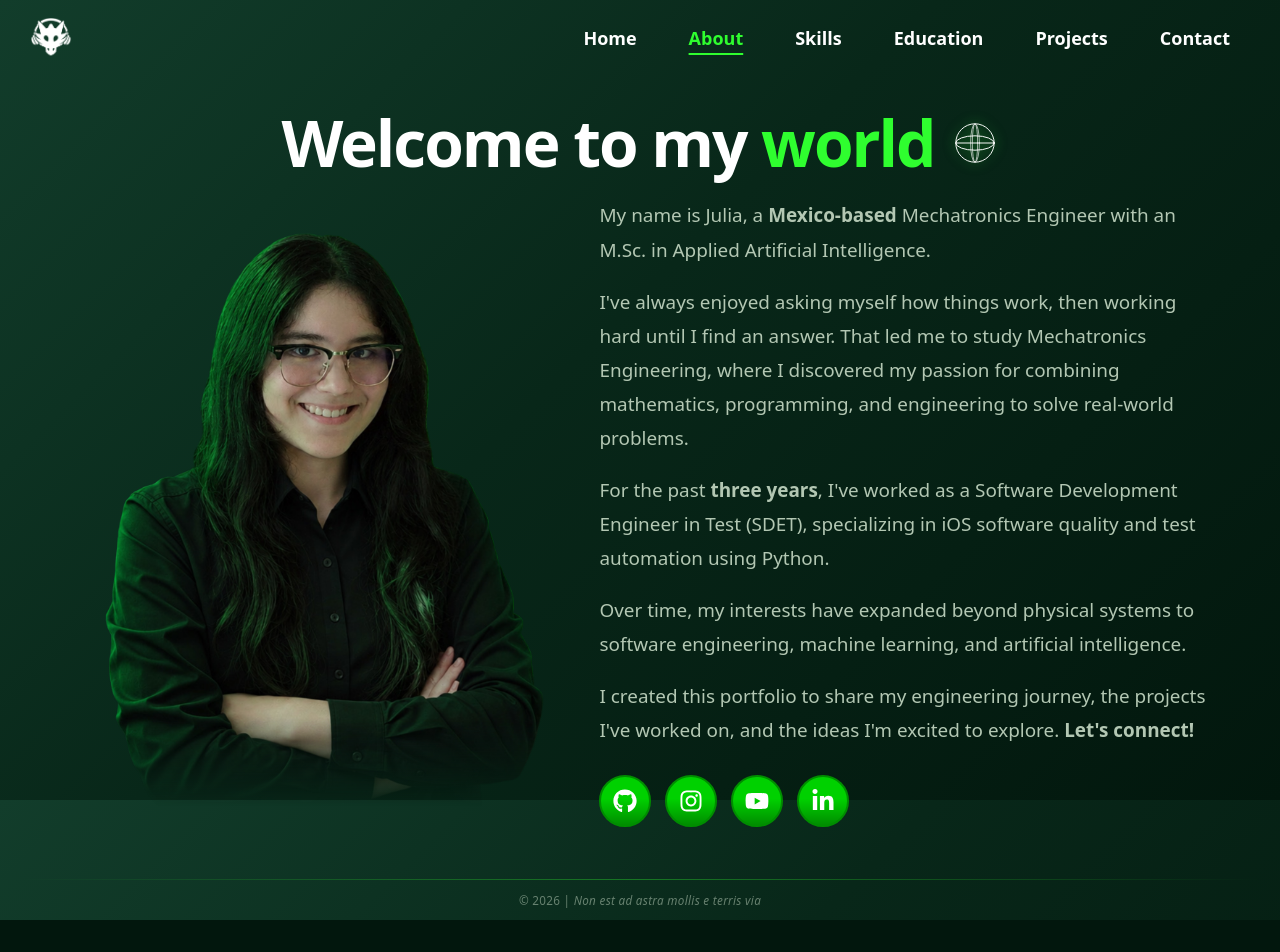
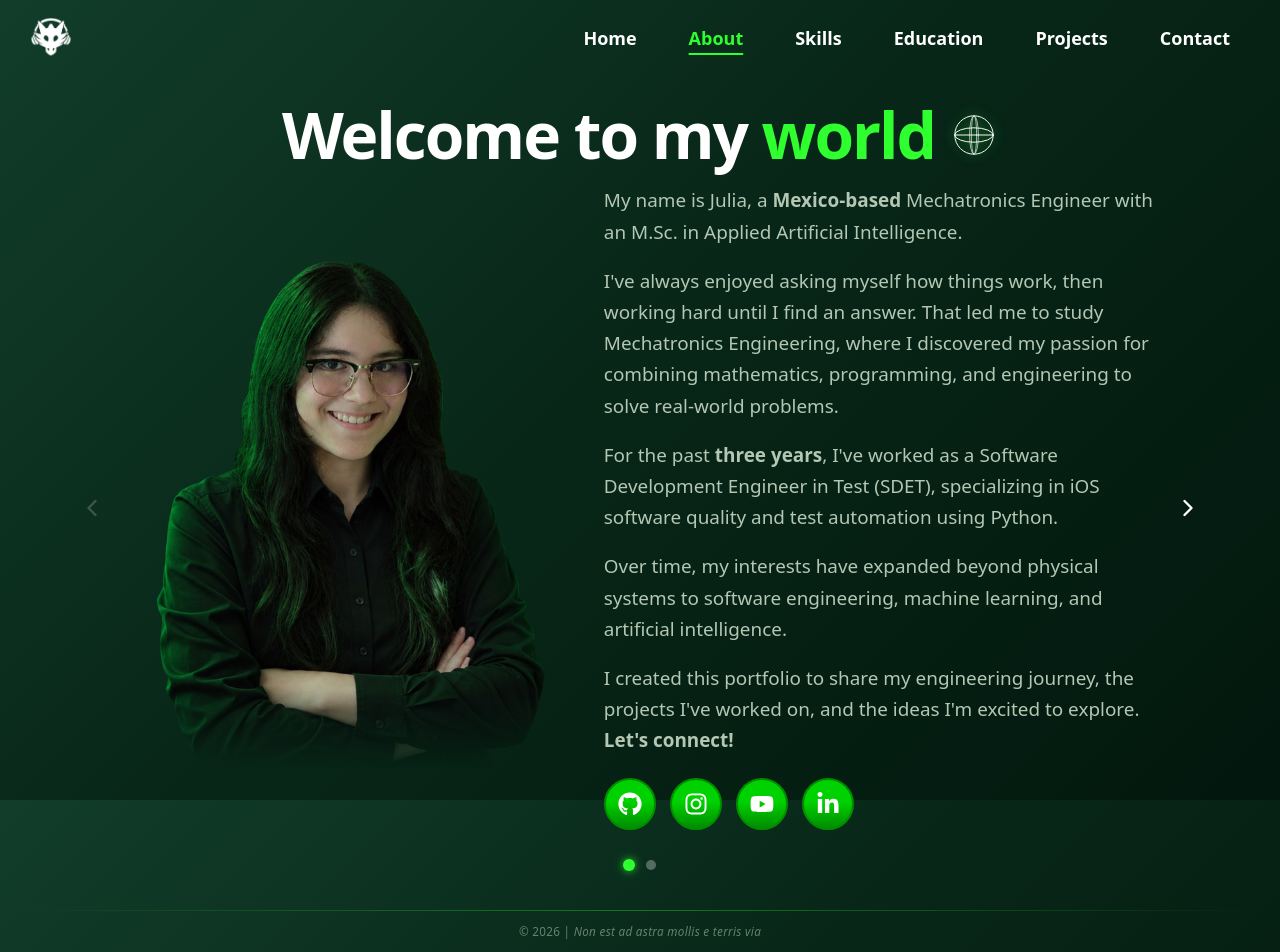
Before and after one commit to kaudrawmich/julys-portfolio, a React (Vite) app: page /about in a window 1280 px wide. Before the commit the page ends 920 px from the top, so only its background shows below. Built offline with nearby package versions, Linux system fonts and the light colour scheme.

Commit message:
Fixed about page with pagination dots for navigation

```diff
--- a/src/Pages/About.css
+++ b/src/Pages/About.css
@@ -12,20 +12,20 @@ About.css: About page styles
     max-width: 1400px;
     margin: 0 auto;
 
-    padding: 8px 50px 20px;
+    padding: 0 50px 8px;
 }
 
 /* Centered page heading */
 .about-header {
     text-align: center;
-    margin-bottom: 20px;
+    margin-bottom: 15px;
 }
 
 .about-header h1 {
     display: flex;
     align-items: center;
     justify-content: center;
-    gap: 16px;
+    gap: 15px;
 
     font-size: clamp(2.8rem, 5vw, 4.5rem);
     font-weight: 800;
@@ -56,6 +56,127 @@ About.css: About page styles
     filter: drop-shadow(0 0 6px #2FFE2F80);
 }
 
+/* Slider */
+
+/* Slider container */
+.about-slider {
+    display: grid;
+    grid-template-columns: 36px minmax(0, 1fr) 36px;
+    align-items: center;
+    gap: 12px;
+
+    width: 100%;
+}
+
+/* Slide content */
+.about-slide-content {
+    width: 100%;
+    min-width: 0;
+}
+
+/* Navigation arrows */
+.about-arrow {
+    display: flex;
+    align-items: center;
+    justify-content: center;
+
+    width: 36px;
+    height: 36px;
+    padding: 0;
+
+    background: transparent;
+    border: none;
+    border-radius: 50%;
+
+    color: white;
+    cursor: pointer;
+
+    transition:
+        color 0.2s ease,
+        filter 0.2s ease,
+        transform 0.2s ease;
+}
+
+/* Arrow hover */
+.about-arrow:not(:disabled):hover {
+    color: #2FFE2F;
+    filter: drop-shadow(0 0 8px rgba(47, 254, 47, 0.65));
+    transform: scale(1.1);
+}
+
+/* Disabled arrow */
+.about-arrow:disabled {
+    color: rgba(255, 255, 255, 0.2);
+    cursor: default;
+}
+
+.about-arrow:hover {
+    color: #2FFE2F;
+    transform: scale(1.1);
+}
+
+.about-arrow:active {
+    transform: scale(0.95);
+}
+
+.about-arrow:focus-visible {
+    outline: 2px solid #2FFE2F;
+    outline-offset: 4px;
+}
+
+/* Pagination dots */
+.about-pagination {
+    display: flex;
+    align-items: center;
+    justify-content: center;
+    gap: 12px;
+
+    margin-top: 30px;
+}
+
+.about-dot {
+    width: 10px;
+    height: 10px;
+    padding: 0;
+
+    background: rgba(255, 255, 255, 0.3);
+    border: none;
+    border-radius: 50%;
+
+    cursor: pointer;
+
+    transition:
+        background-color 0.2s ease,
+        box-shadow 0.2s ease,
+        transform 0.2s ease;
+}
+
+/* Active pagination dot */
+.about-dot.active {
+    background: #2FFE2F;
+
+    box-shadow:
+        0 0 6px rgba(47, 254, 47, 0.7),
+        0 0 12px rgba(47, 254, 47, 0.3);
+
+    transform: scale(1.2);
+}
+
+/* Pagination hover */
+.about-dot:hover {
+    background: #2FFE2F;
+    box-shadow: 0 0 8px rgba(47, 254, 47, 0.5);
+}
+
+/* Keyboard accessibility */
+.about-arrow:focus-visible,
+.about-dot:focus-visible {
+    outline: 2px solid #2FFE2F;
+    outline-offset: 4px;
+}
+
+/* Slide 1: INTRODUCTION */
+
 /* Two-column layout */
 .about-intro {
     display: grid;
@@ -78,7 +199,9 @@ About.css: About page styles
     display: block;
     width: 100%;
     max-width: 490px;
+    max-height: 65vh;
     height: auto;
+    object-fit: contain;
 
     border: none;
     border-radius: 0;
@@ -103,7 +226,7 @@ About.css: About page styles
 .about-description {
     max-width: 650px;
     font-size: 1.05rem;
-    line-height: 1.8;
+    line-height: 1.65;
     color: var(--text);
     margin: 0;
 }
@@ -115,15 +238,121 @@ About.css: About page styles
     justify-content: flex-start;
     flex-wrap: wrap;
     gap: 14px;
-    margin-top: 10px;
+
+    margin-top: 4px;
 }
 
-/* Tablet and mobile */
+/* Slide 2: BEYOND WORK */
+
+/* Two-column layout */
+.about-beyond {
+    display: grid;
+    grid-template-columns: 1fr 1.2fr;
+    align-items: center;
+    gap: 30px;
+
+    width: 100%;
+}
+
+/* Left: Drawing */
+.about-beyond-image {
+    display: flex;
+    align-items: center;
+    justify-content: center;
+    width: 100%;
+}
+
+.about-beyond-image img {
+    display: block;
+    width: 100%;
+    max-width: 450px;
+    height: auto;
+}
+
+/* Right: Interests */
+.about-beyond-content {
+    display: flex;
+    flex-direction: column;
+    align-items: center;
+    gap: 24px;
+
+    width: 100%;
+    text-align: center;
+}
+
+.about-beyond-content h2 {
+    font-size: clamp(1.8rem, 3vw, 2.5rem);
+    font-weight: 700;
+    color: #2FFE2F;
+    margin: 0;
+}
+
+/* Interests grid */
+.about-interests-grid {
+    display: grid;
+    grid-template-columns: repeat(2, minmax(0, 1fr));
+    gap: 16px;
+
+    width: 100%;
+}
+
+/* Individual interest cards */
+.interest-card {
+    display: flex;
+    flex-direction: column;
+    align-items: center;
+    justify-content: center;
+    gap: 12px;
+
+    padding: 24px 16px;
+
+    background: rgba(47, 254, 47, 0.04);
+    border: 1px solid rgba(47, 254, 47, 0.25);
+    border-radius: 14px;
+}
+
+/* Interest icons */
+.interest-card svg {
+    color: #2FFE2F;
+}
+
+/* Interest titles */
+.interest-card h3 {
+    font-size: 1.1rem;
+    font-weight: 600;
+    color: white;
+    margin: 0;
+}
+
+/* Interests description */
+.about-interests-description {
+    max-width: 600px;
+    font-size: 1.05rem;
+    line-height: 1.7;
+    color: var(--text);
+    margin: 0;
+}
+
+/* Mobile screens */
+
 @media (max-width: 900px) {
+
     .about {
         padding: 40px 24px;
     }
 
+    /* Slider */
+    .about-slider {
+        grid-template-columns: 28px minmax(0, 1fr) 28px;
+        gap: 6px;
+    }
+
+    .about-arrow {
+        width: 28px;
+        height: 28px;
+    }
+
+    /* Introduction */
     .about-intro {
         grid-template-columns: 1fr;
         gap: 40px;
@@ -142,15 +371,31 @@ About.css: About page styles
     .about-socials {
         justify-content: center;
     }
+
+    /* Beyond Work */
+    .about-beyond {
+        grid-template-columns: 1fr;
+        gap: 30px;
+    }
+
+    .about-beyond-image img {
+        max-width: 300px;
+    }
+
+    .about-beyond-content {
+        align-items: center;
+    }
 }
 
+/* Small mobile screens */
 
-/* Small mobile screens */
 @media (max-width: 480px) {
+
     .about {
         padding: 30px 20px;
     }
 
+    /* Page heading */
     .about-header h1 {
         display: block;
         text-align: center;
@@ -172,7 +417,41 @@ About.css: About page styles
         filter: drop-shadow(0 0 4px #2FFE2F80);
     }
 
+    /* Slider */
+    .about-slider {
+        grid-template-columns: 24px minmax(0, 1fr) 24px;
+        gap: 4px;
+    }
+
+    .about-arrow {
+        width: 24px;
+        height: 24px;
+    }
+
+    .about-arrow svg {
+        width: 22px;
+        height: 22px;
+    }
+
+    /* Introduction */
+    .about-intro {
+        gap: 30px;
+    }
+
     .about-image img {
         max-width: 240px;
     }
+
+    /* Beyond Work */
+    .about-beyond-image img {
+        max-width: 240px;
+    }
+
+    .about-interests-grid {
+        grid-template-columns: 1fr;
+    }
+
+    .interest-card {
+        padding: 20px 14px;
+    }
 }
--- a/src/Pages/About.jsx
+++ b/src/Pages/About.jsx
@@ -12,6 +12,14 @@ import './About.css'
 
 export function About() {
     const [activeSlide, setActiveSlide] = useState(0)
+
+    const nextSlide = () => {
+        setActiveSlide((prev) => (prev + 1) % 2)
+    }
+    const previousSlide = () => {
+        setActiveSlide((prev) => Math.max(prev - 1, 0))
+    }
+
     console.log('About page rendered...')
 
     return (
@@ -26,9 +34,22 @@ export function About() {
                 </h1>
             </header>
 
+            {/* Slider */}
+            <section className="about-slider">
+                <button
+                    className="about-arrow"
+                    onClick={previousSlide}
+                    aria-label="Previous slide"
+                    type="button"
+                    disabled={activeSlide === 0}
+                >
+                    <ChevronLeft size={28} />
+                </button>
 
+                <div className="about-slide-content">
+                    {activeSlide === 0 ? (
 
-            {/* Introduction */}
+                        /* Introduction */
                         <section className="about-intro">
                             {/* My picture */}
                             <div className="about-image">
@@ -101,6 +122,43 @@ export function About() {
                                 </section>
                             </section>
                         </section>
+
+                    ) : (
+
+                        /* Beyond Work section */
+                        <section>
+                        </section>
+                    )}
+                </div>
+
+                <button
+                    className="about-arrow"
+                    onClick={nextSlide}
+                    aria-label="Next slide"
+                    type="button"
+                >
+                    <ChevronRight size={28} />
+                </button>
+            </section>
+
+            {/* Pagination dots */}
+            <div className="about-pagination">
+                <button
+                    className={`about-dot ${activeSlide === 0 ? 'active' : ''}`}
+                    onClick={() => setActiveSlide(0)}
+                    aria-label="Show introduction"
+                    aria-pressed={activeSlide === 0}
+                    type="button"
+                />
+
+                <button
+                    className={`about-dot ${activeSlide === 1 ? 'active' : ''}`}
+                    onClick={() => setActiveSlide(1)}
+                    aria-label="Show beyond work"
+                    aria-pressed={activeSlide === 1}
+                    type="button"
+                />
+            </div>
         </main>
     )
 }
```
Lines whose indentation alone changed are shown as unchanged.
